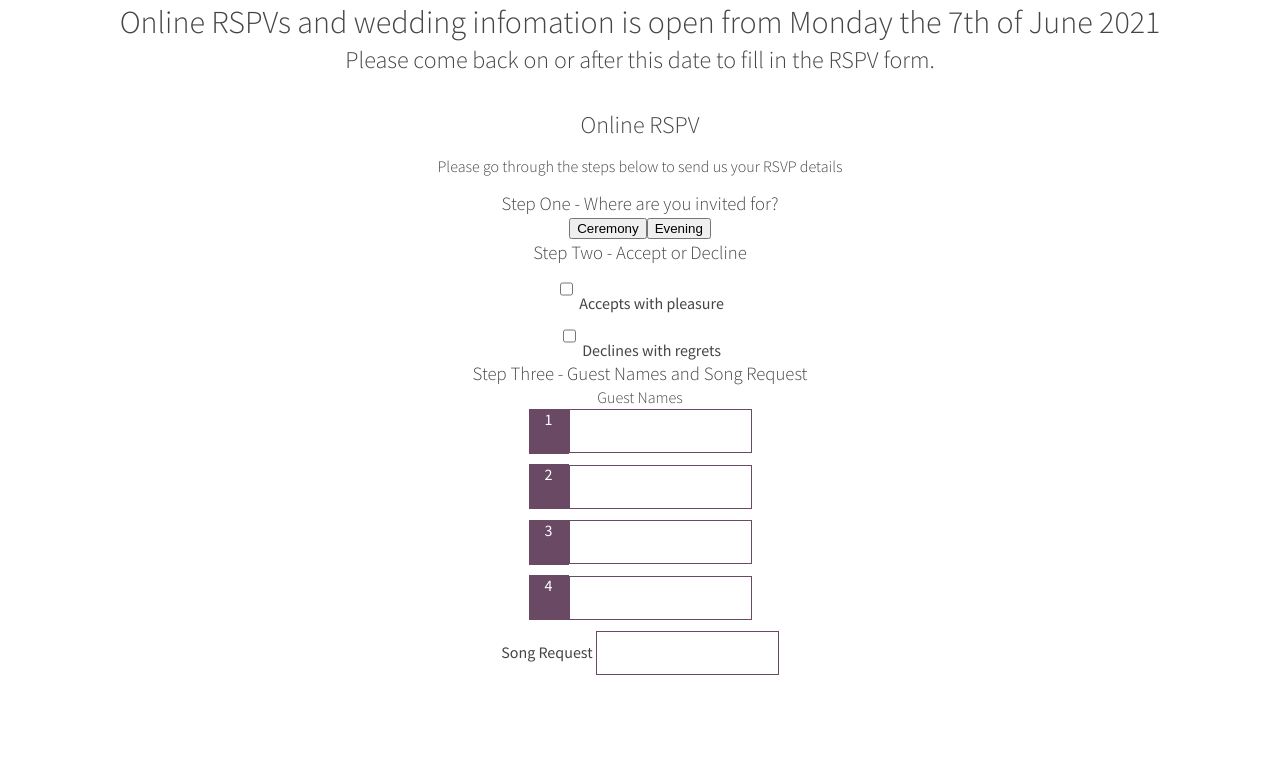
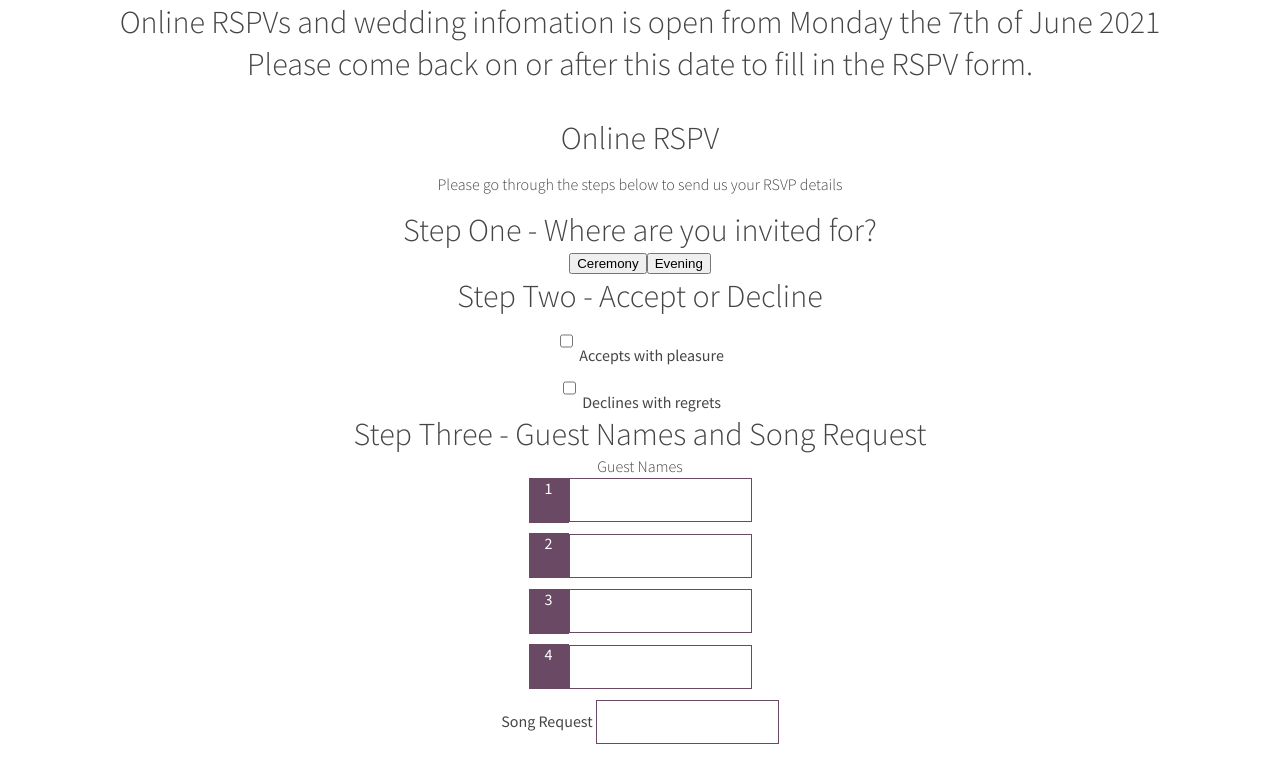
Before and after one commit to DannnB/weddingorama, a Vue app: page / in a window 1280 px wide. Shown: the top 770 px of the page. Built offline with nearby package versions, Linux system fonts and the light colour scheme.

Commit message:
font sizes

```diff
--- a/src/App.vue
+++ b/src/App.vue
@@ -14,8 +14,18 @@
   -moz-osx-font-smoothing: grayscale;
   text-align: center;
   color: #454545;
+  font-size: 16px
 }
 
+h1 {
+  font-size: 2rem;
+}
+h2 {
+  font-size: 2rem;
+}
+h3 {
+  font-size: 2rem;
+}
 h1, h2, h3, h4, p {
   font-family: 'Source Sans Pro', sans-serif;
   font-weight: 300;
--- a/src/components/Schedule.vue
+++ b/src/components/Schedule.vue
@@ -9,6 +9,7 @@
             <li>14.30pm - food service</li>
             <li>16.30pm - speaches</li>
             <li>5.00pm - room turnaround - guests mingle, drink, check in hotel etc.</li>
+            <strong>Evening guests arrive</strong>
             <li>7.00pm - evening reception to begin and first dance</li>
             <li>8.15pm - cut the cake</li>
             <li>9.00pm - evening buffet and all night party</li>
```
